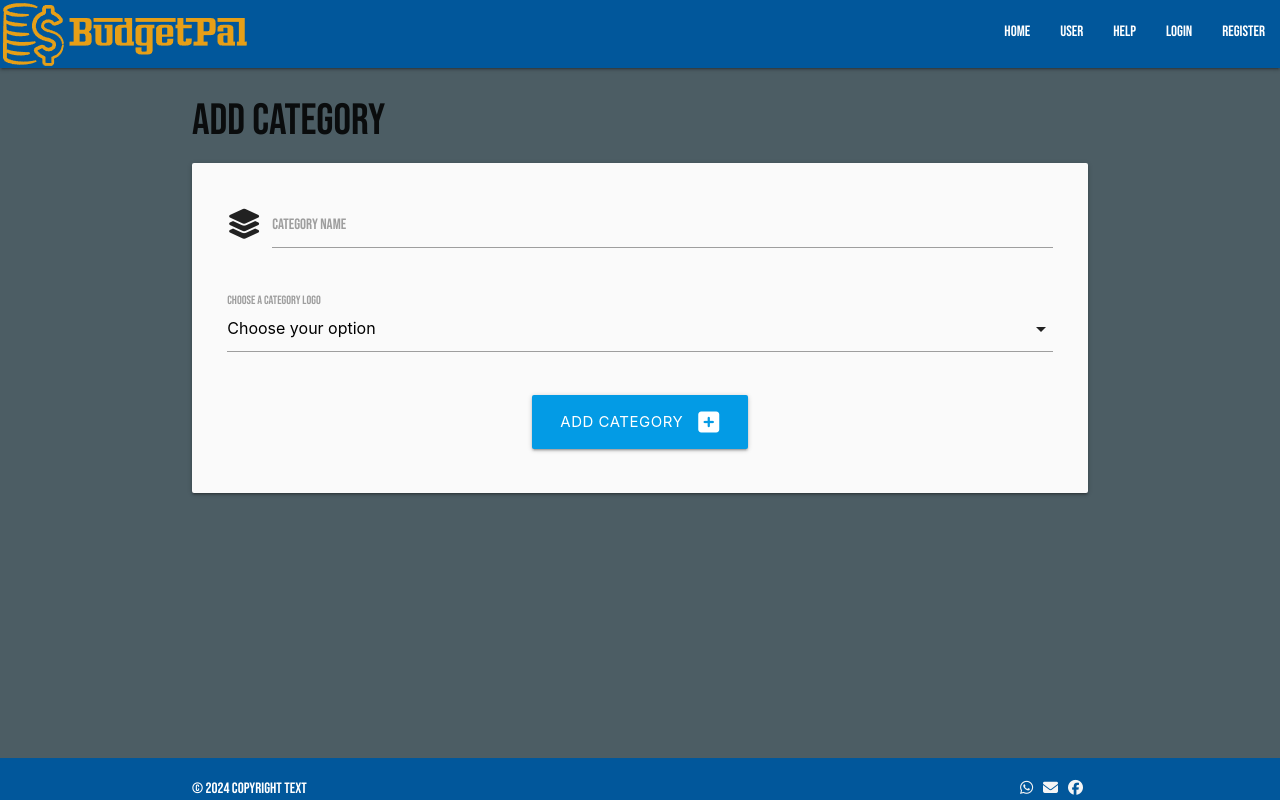
After one commit to Nmyhi/BudgetPal, a Flask app: page /add_category in a window 1280 px wide. The commit adds this page. Run offline with Flask 2, Linux system fonts and the light colour scheme; data comes from the database, SQL or seed files in the repository.

Commit message:
Create add_category function and template

```diff
--- a/budgetpal/routes.py
+++ b/budgetpal/routes.py
@@ -110,3 +110,17 @@ def delete_expense(expense_id):
     db.session.delete(expense)
     db.session.commit()
     return redirect(url_for('userpage'))
+
+
+@app.route("/add_category", methods=["GET", "POST"])
+def add_category():
+    if request.method == "POST":
+        category = Category(
+            name=request.form.get("category_name"),
+            logo_url=request.form.get("category_logo"),
+        )
+        db.session.add(category)
+        db.session.commit()
+        return redirect(url_for('userpage'))
+    categories = Category.query.all()
+    return render_template("add_category.html", categories=categories)
--- /dev/null
+++ b/budgetpal/templates/add_category.html
@@ -0,0 +1,54 @@
+{% extends "base.html" %}{% block content %}
+<h3>Add category</h3>
+<div class="row card-panel grey lighten-5">
+  <form class="col s12" method="POST" action="{{ url_for('add_category') }}">
+    <!-- category name -->
+    <div class="row">
+      <div class="input-field col s12">
+        <i class="fa-solid fa-layer-group prefix"></i>
+        <input
+          id="category_name"
+          name="category_name"
+          minlength="3"
+          maxlength="25"
+          type="text"
+          class="validate"
+          required
+        />
+        <label for="category_name">Category Name</label>
+      </div>
+    </div>
+    <!-- catgory logo_url -->
+    <div class="row">
+      <div class="input-field col s12">
+        <select
+          id="category_logo"
+          name="category_logo"
+          class="validate"
+          required
+        >
+          <option value="" disabled selected>Choose your option</option>
+          {% for category in categories %}
+          <option
+            value="{{ category.logo_url }}"
+            name="category_logo"
+            data-icon="{{ category.logo_url}}"
+          >
+            {{ category.logo_url}}
+          </option>
+          {% endfor %}
+        </select>
+        <label for="category_logo">Choose a category logo</label>
+      </div>
+    </div>
+    <!-- submit button -->
+    <div class="row">
+      <div class="col s12 center-align">
+        <button type="submit" class="btn-large light-blue darken-1">
+          Add category<i class="fas fa-plus-square right"></i>
+        </button>
+      </div>
+    </div>
+  </form>
+</div>
+{% endblock %}
```
Also changed, not shown: budgetpal/templates/userpage.html (+10 -1 lines).
